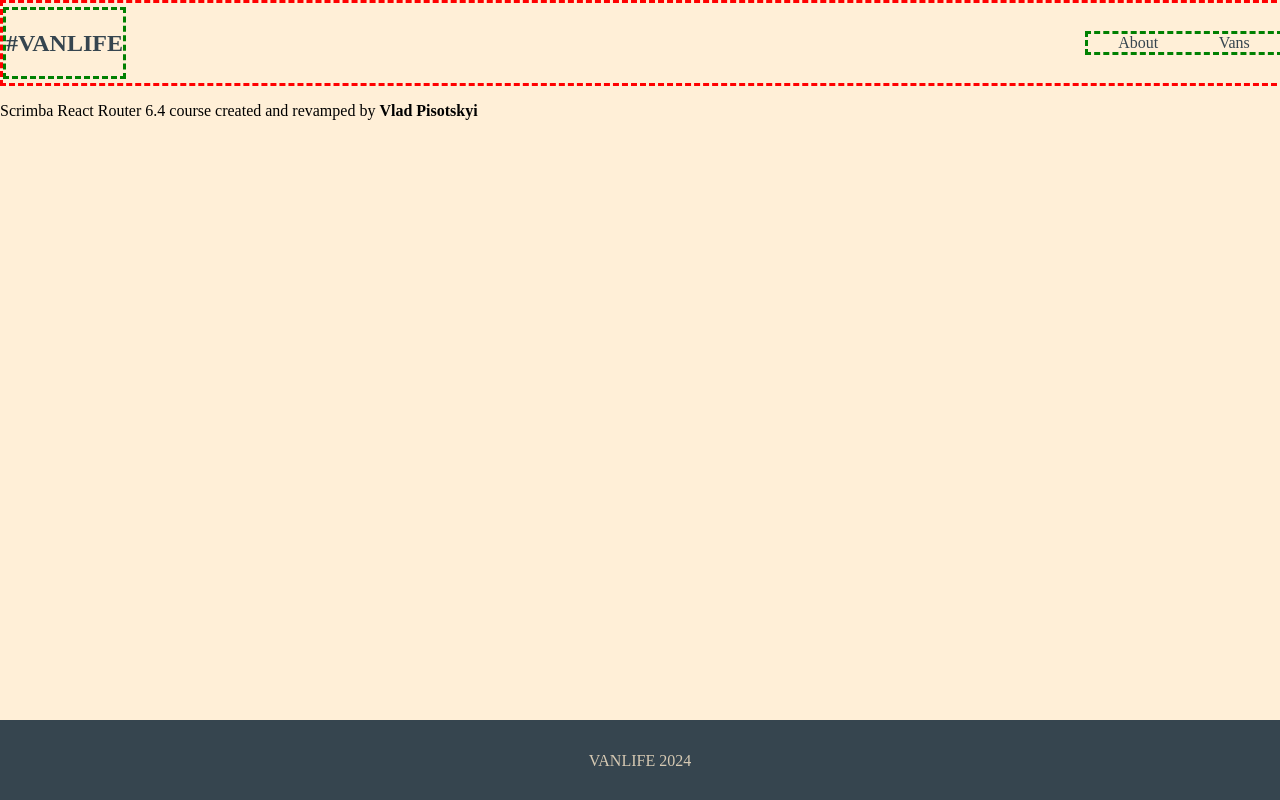
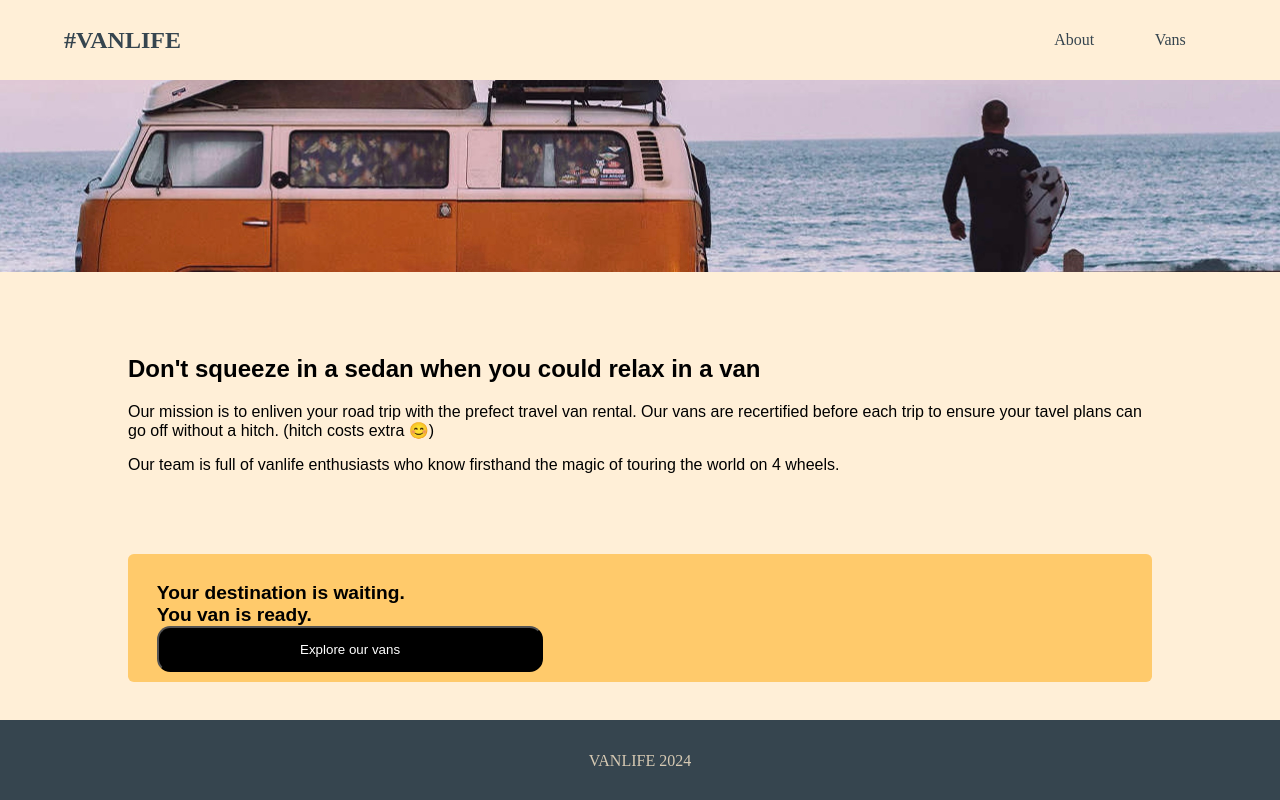
Before and after one commit to Pisotski/scrimba-react-router-6, a React (Vite) app: page /about in a window 1280 px wide. Built offline with nearby package versions, Linux system fonts and the light colour scheme.

Commit message:
about page css done

```diff
--- a/src/App.css
+++ b/src/App.css
@@ -18,28 +18,27 @@ body {
 	flex-direction: column;
 	overflow: hidden;
 	height: 100vh;
+	justify-content: space-between;
 }
 
 nav {
 	display: flex;
-	width: 100vw;
+	width: 90vw;
 	min-height: 10%;
 	max-height: 25%;
 	max-width: 100%;
 	justify-content: space-between;
+	align-self: center;
 	align-items: center;
-	border: var(--parent);
 }
 
 nav > a {
-	border: var(--child);
 	text-decoration: none; /*removes underline from link*/
 }
 nav > span > a {
 	text-decoration: none;
 }
 nav > span {
-	border: var(--child);
 	width: 15vw;
 	display: flex;
 	flex-direction: row;
@@ -63,8 +62,8 @@ a:active {
 }
 
 footer {
-	position: absolute;
-	bottom: 0;
+	/* position: absolute;
+	bottom: 0; */
 	width: 100%;
 	line-height: 5rem;
 	background-color: var(--charcoal);
--- /dev/null
+++ b/src/assets/About.css
@@ -0,0 +1,42 @@
+.about-img {
+	background-image: url(./about_image.jpg);
+	width: 100%;
+	min-height: 30%;
+	background-position: center;
+	background-size: cover;
+}
+
+.about {
+	justify-content: space-between;
+}
+
+.about > section {
+	width: 80%;
+}
+
+.about-form-wrapper {
+	background-color: rgba(255, 165, 0, 0.5);
+	height: 20%;
+	width: 60%;
+	border-radius: 0.3em;
+	margin-bottom: 2em;
+	font-size: larger;
+}
+
+.black-button-standard {
+	height: 100%;
+	padding: 1.5em;
+	display: flex;
+	flex-direction: column;
+	justify-content: space-between;
+	box-sizing: border-box;
+}
+
+.black-button-standard > button {
+	color: white;
+	background-color: black;
+	border-radius: 1em;
+	padding: 1em;
+	min-width: 20%;
+	max-width: 40%;
+}
--- a/src/assets/Home.css
+++ b/src/assets/Home.css
@@ -1,4 +1,12 @@
-.home-wrapper {
+.wrapper {
+	height: 100%;
+	display: flex;
+	flex-direction: column;
+	align-items: center;
+	font-family: Arial, Helvetica, sans-serif;
+}
+
+.home {
 	background-image: linear-gradient(
 			45deg,
 			rgba(255, 166, 0, 0.374),
@@ -6,25 +14,20 @@
 		),
 		url("./home_background.jpg");
 	background-size: cover;
-	height: 100%;
-	display: flex;
-	flex-direction: column;
-	align-items: center;
 	justify-content: space-evenly;
-	font-family: Arial, Helvetica, sans-serif;
+	color: white;
 	font-size: xx-large;
-	color: white;
-	padding-bottom: 5rem;
 }
-.home-wrapper > section {
+
+.home > section {
 	max-width: 80%;
 }
 
-.home-wrapper > section > h1 {
+.home > section > h1 {
 	margin: 1em 0%;
 }
 
-.home-wrapper > section > p {
+.home > section > p {
 	font-size: large;
 	margin-block-start: 0.5em;
 	margin-block-end: 0.5em;
--- a/src/components/About.jsx
+++ b/src/components/About.jsx
@@ -1,9 +1,42 @@
+import "../assets/About.css";
+import van from "../assets/about_image.jpg";
+
 const About = () => {
 	return (
-		<p>
-			Scrimba React Router 6.4 course created and revamped by{" "}
-			<strong>Vlad Pisotskyi</strong>
-		</p>
+		<>
+			<div className="about wrapper">
+				<div className="about-img header" />
+				<section>
+					<h2>Don't squeeze in a sedan when you could relax in a van</h2>
+					<p>
+						Our mission is to enliven your road trip with the prefect travel van
+						rental. Our vans are recertified before each trip to ensure your
+						tavel plans can go off without a hitch. (hitch costs extra{" "}
+						<span role="img" aria-label="Smiling Face With Smiling Eyes">
+							😊
+						</span>
+						)
+					</p>
+					<p>
+						Our team is full of vanlife enthusiasts who know firsthand the magic
+						of touring the world on 4 wheels.
+					</p>
+				</section>
+				<section className="about-form-wrapper">
+					<form className="black-button-standard">
+						<label htmlFor="explore-our-vans">
+							<strong>
+								Your destination is waiting.
+								<br /> You van is ready.
+							</strong>
+						</label>
+						<button type="submit" id="explore-our-vans">
+							Explore our vans
+						</button>
+					</form>
+				</section>
+			</div>
+		</>
 	);
 };
 
--- a/src/components/Home.jsx
+++ b/src/components/Home.jsx
@@ -4,7 +4,7 @@ import "../assets/Home.css";
 const Home = () => {
 	return (
 		<>
-			<div className="home-wrapper">
+			<div className="home wrapper">
 				<section>
 					<h1>You got the travel plans, we got the travel vans.</h1>
 					<p>Add adventure to your life by joining the #vanlife movement.</p>
--- a/src/components/Vans.jsx
+++ b/src/components/Vans.jsx
@@ -3,7 +3,7 @@ import { useState } from "react";
 const Vans = () => {
 	return (
 		<>
-			<div>Vans</div>
+			<div>vans</div>
 		</>
 	);
 };
--- a/src/index.css
+++ b/src/index.css
@@ -1,6 +1,6 @@
 html,
 body {
-	height: 100%;
+	min-height: 100vh;
 	padding: 0;
 	margin: 0;
 }
```
Also changed, not shown: src/assets/about_image.jpg (added).
